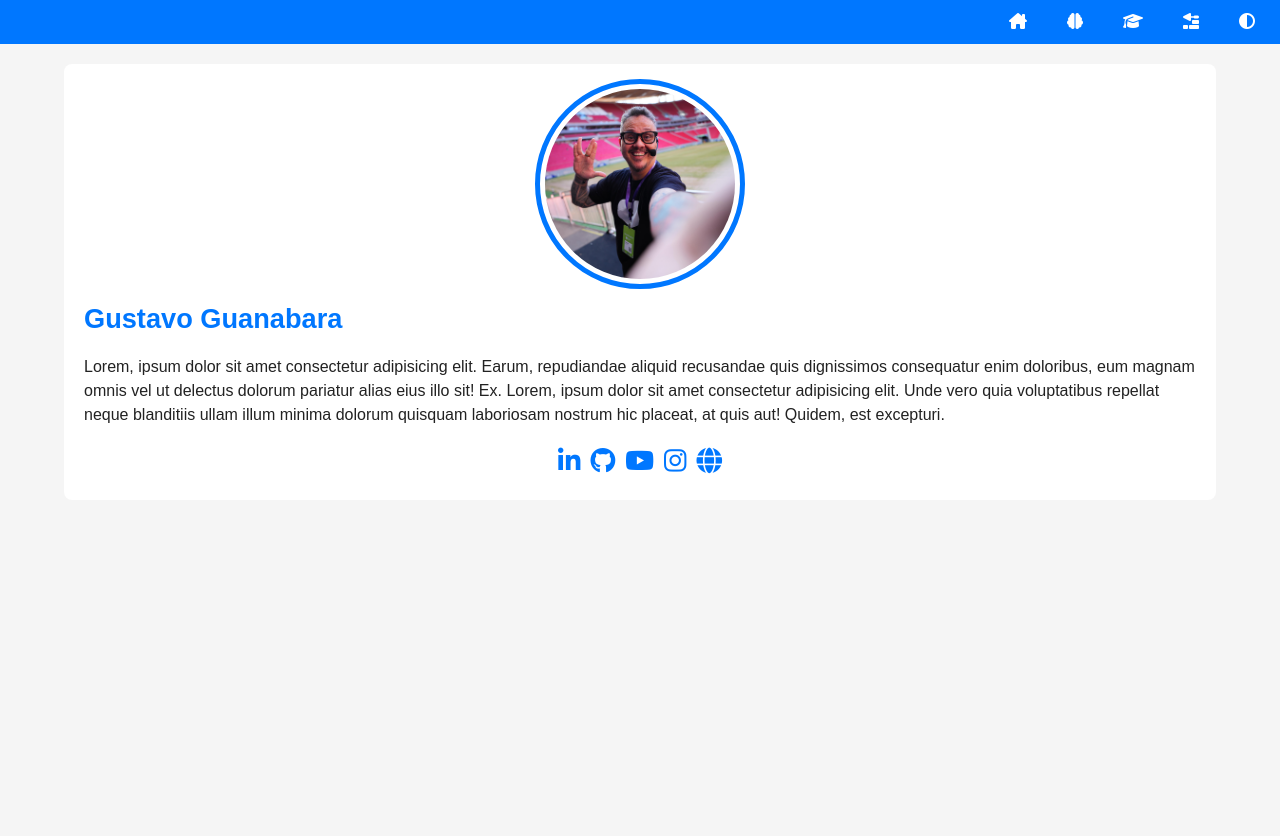
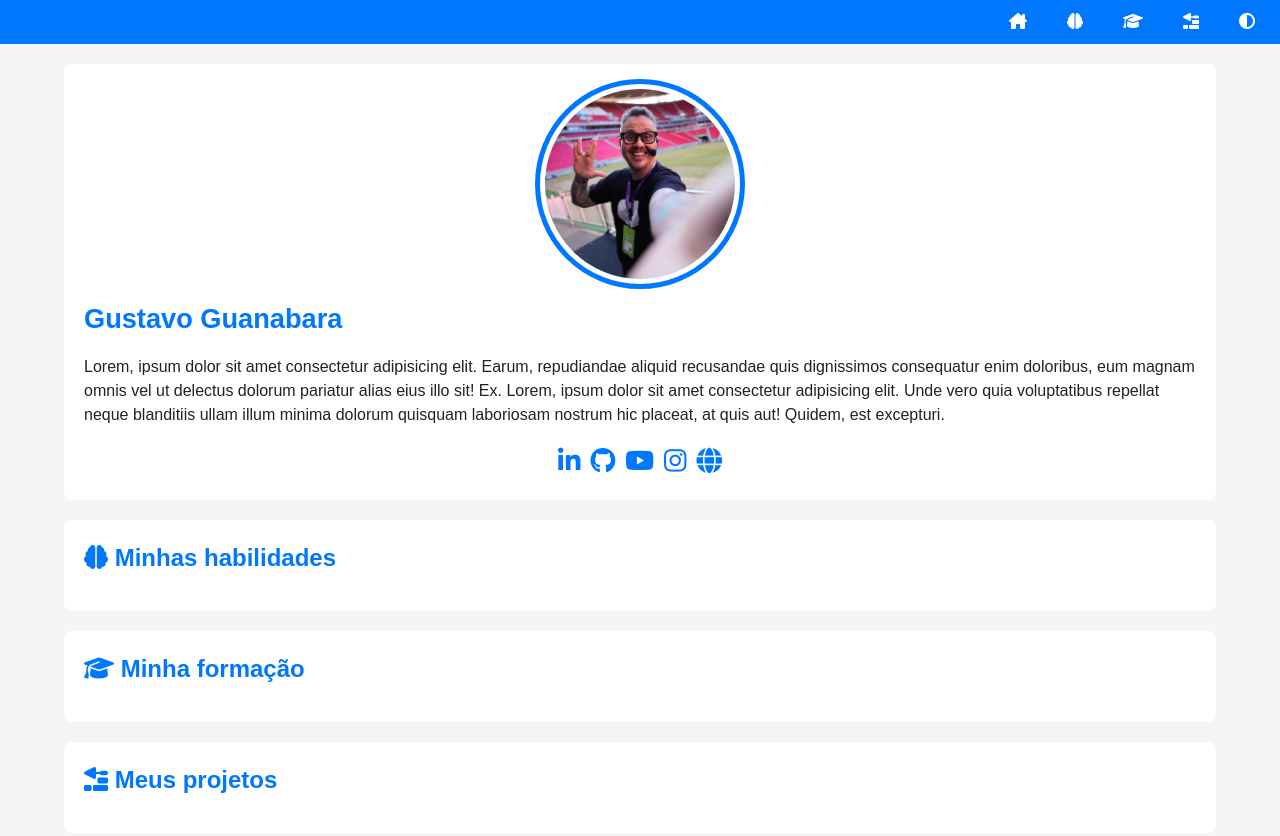
Before and after one commit to YgorCRVG/projeto-portfolio, a plain HTML site: page index.html in a window 1280 px wide. Before the commit the page ends 800 px from the top, so only its background shows below. Drawn offline with Linux system fonts and the light colour scheme.

Commit message:
adc icones e subtitulos

```diff
--- a/estilos/style.css
+++ b/estilos/style.css
@@ -111,3 +111,20 @@ div.social a {
 div.social a:hover {
     color: var(--destaque-inverso);
 }
+
+section#detalhes {
+    grid-column: 2;
+}
+
+article {
+    background-color: var(--fundo-card);
+    padding: 20px;
+    border-radius: 8px;
+    margin-bottom: 20px;
+}
+
+article h2 {
+    color: var(--destaque);
+    margin-bottom: 15px;
+    font-size: 1.5em;
+}
--- a/index.html
+++ b/index.html
@@ -44,7 +44,17 @@
         </section>
 
         <section id="detalhes">
+            <article class="skills">
+                <h2><i class="fa-solid fa-brain"></i> Minhas habilidades</h2>
+            </article>
 
+            <article class="formacao">
+                <h2><i class="fa-solid fa-graduation-cap"></i> Minha formação</h2>
+            </article>
+
+            <article class="projetos">
+                <h2><i class="fa-solid fa-trowel-bricks"></i> Meus projetos</h2>
+            </article>
         </section>
     </main>
 
```
